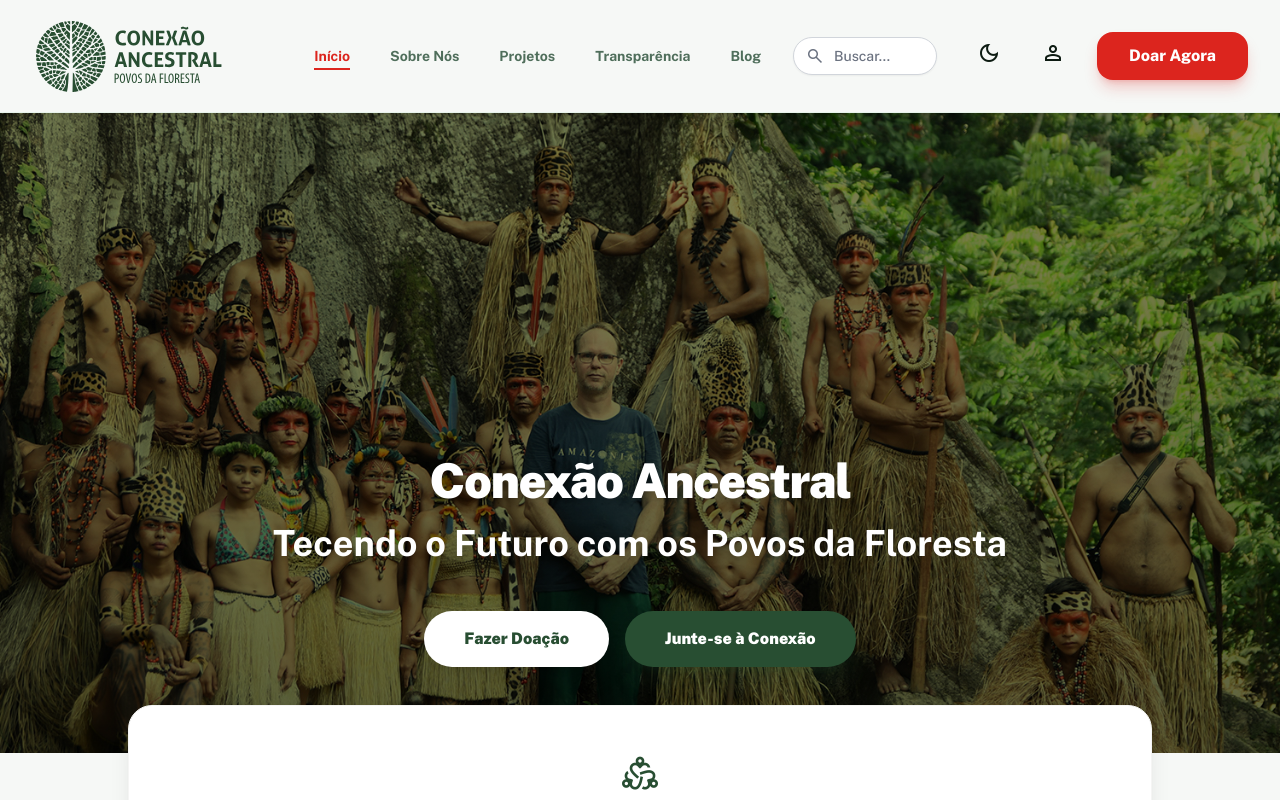
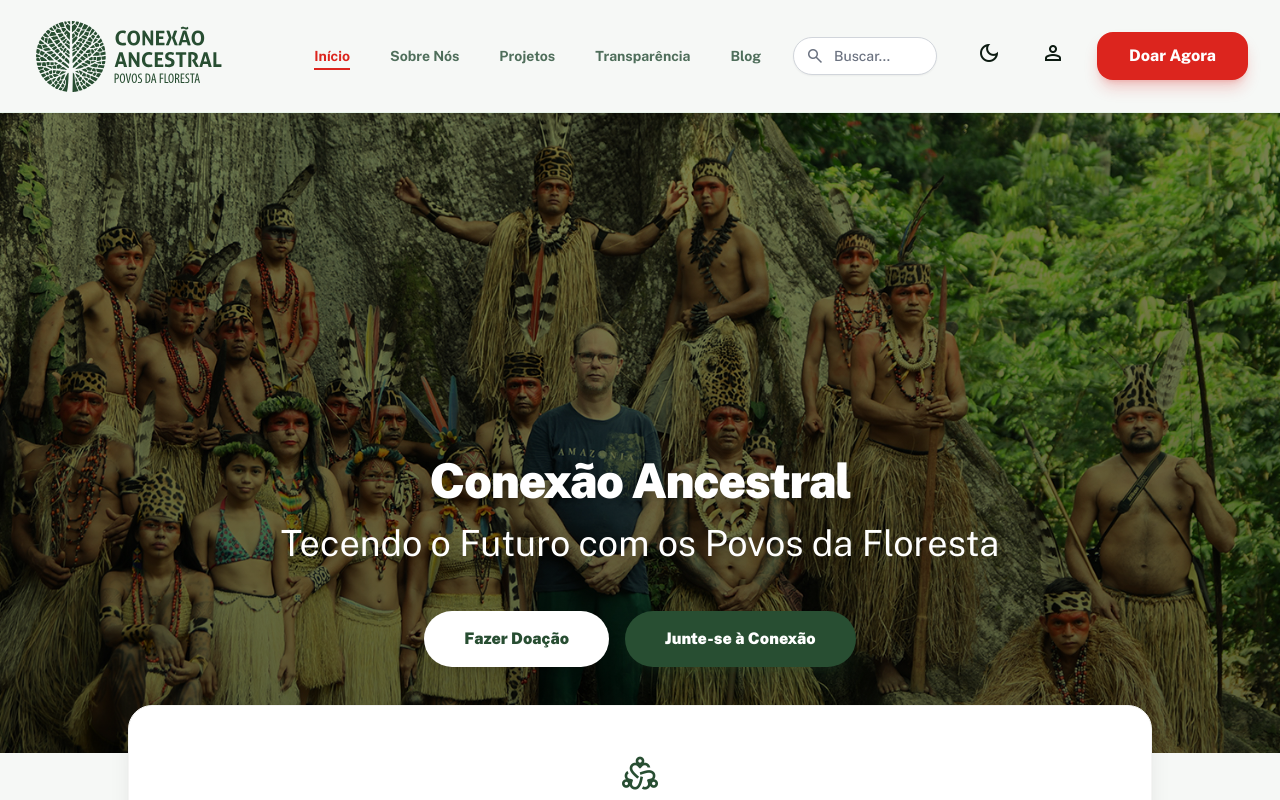
Before and after one commit to danilogravina/Conexaoancestral, a React (Vite) app: page /#/ in a window 1280 px wide. Shown: the top 800 px of the page. Built offline with nearby package versions, Linux system fonts and the light colour scheme; no server answers; the database is empty.

Commit message:
Refine Hero hierarchy: Title font-black, slogan font-light

```diff
--- a/pages/Home.tsx
+++ b/pages/Home.tsx
@@ -191,7 +191,7 @@ const Home: React.FC = () => {
           <h1 className="text-white h1-standard mb-4 drop-shadow-lg font-black tracking-tight">
             Conexão Ancestral
           </h1>
-          <h2 className="text-white text-2xl md:text-4xl font-bold leading-tight max-w-3xl mx-auto drop-shadow-md mb-12">
+          <h2 className="text-white text-2xl md:text-4xl font-light leading-tight max-w-3xl mx-auto drop-shadow-md mb-12">
             Tecendo o Futuro com os Povos da Floresta
           </h2>
           <div className="flex flex-col sm:flex-row gap-4 justify-center">
```
